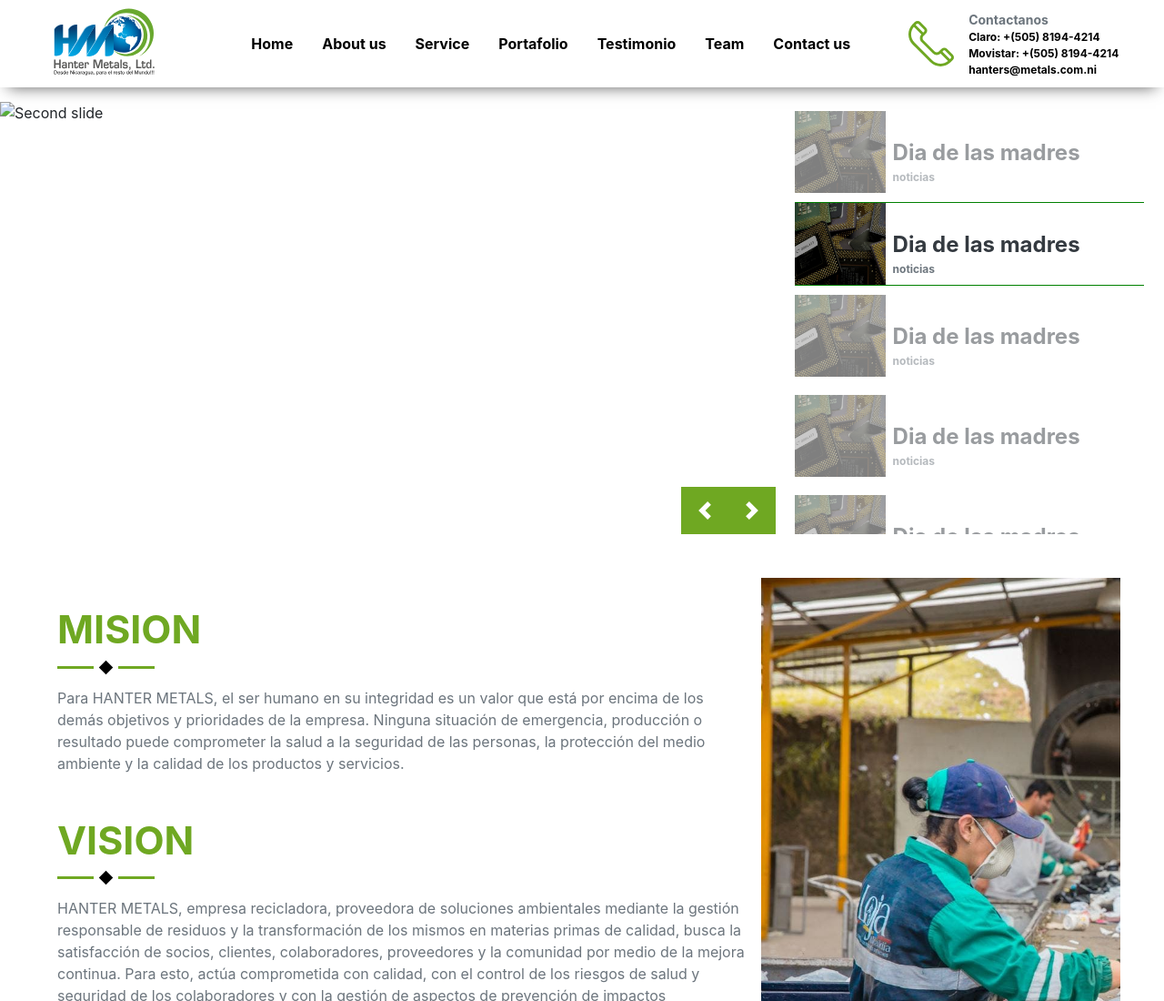
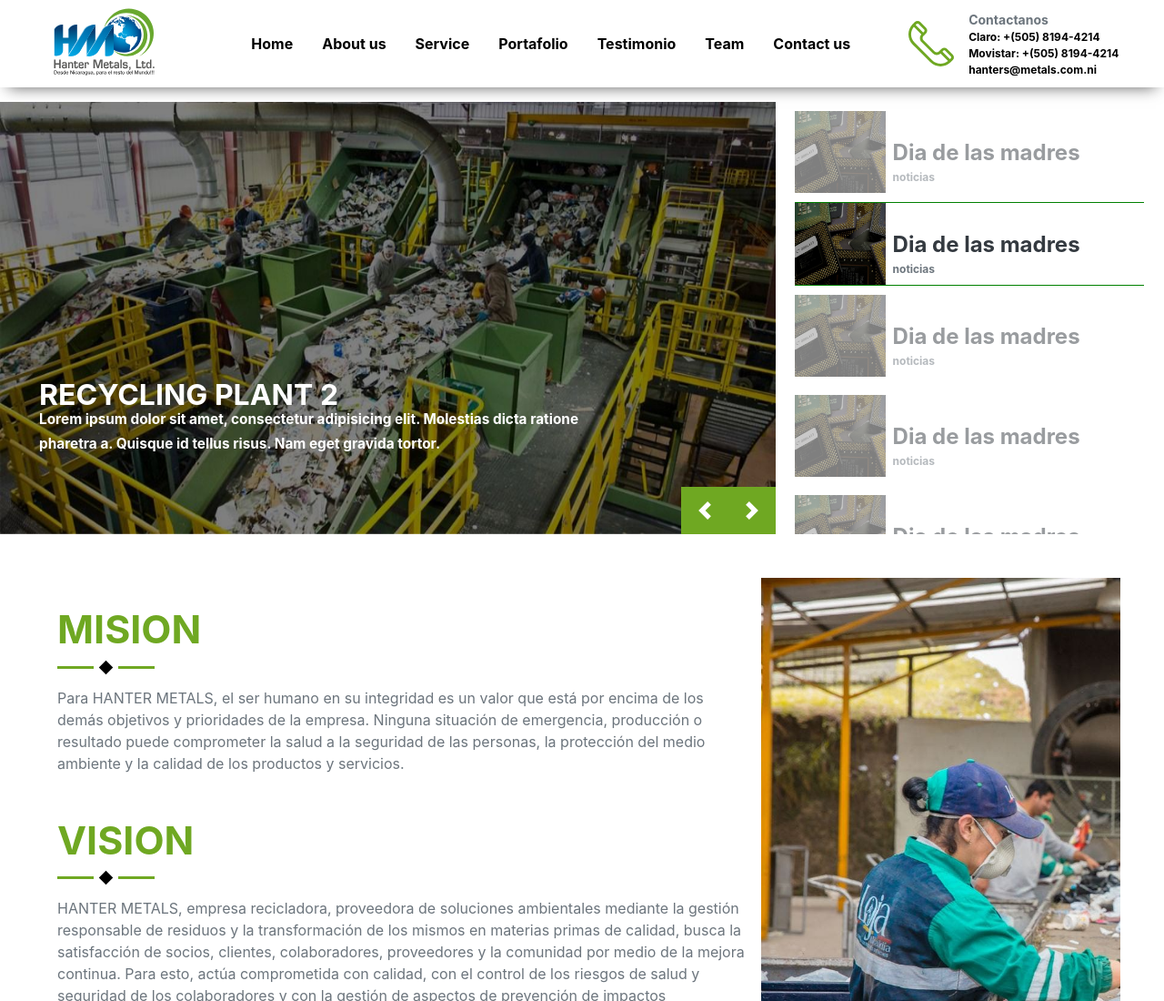
Before and after one commit to JoseGonz98/OnePageWeb, a plain HTML site: page index.html in a window 1280 px wide. Shown: the top 1100 px of the page at 91% size. Drawn offline with nearby package versions, Linux system fonts and the light colour scheme; the site is published under a folder, as on GitHub Pages, so addresses that start at the root find nothing.

Commit message:
fix:image main banner

```diff
--- a/index.html
+++ b/index.html
@@ -305,7 +305,7 @@
         <div class="col-8 position-relative" style="padding: 0;">
             <div class="carousel-inner">
                 <div class="carousel-item active" style="border: none;">
-                <img class="d-block w-100" src="/assets/img/recicladora.jpg" alt="First slide" style="height: 475px;">
+                <img class="d-block w-100" src="./assets/img/recicladora.jpg" alt="First slide" style="height: 475px;">
                 <div class="carousel-caption w-100 d-flex justify-content-start flex-column  font-weight-bold ">
 
                     <div class="d-flex justify-content-start text-white animate__animated animate__bounceInDown " style="animation-delay:1s;">
@@ -319,7 +319,7 @@
                 </div>
             </div>
                 <div class="carousel-item" style="border: none;">
-                <img class="d-block w-100" src="/assets/img/recicladora.jpg" alt="Second slide" style="height: 475px;">
+                <img class="d-block w-100" src="./assets/img/recicladora.jpg" alt="Second slide" style="height: 475px;">
                 <div class="carousel-caption w-100 d-flex justify-content-start flex-column  font-weight-bold ">
 
                     <div class="d-flex justify-content-start text-white animate__animated animate__bounceInDown " style="animation-delay:1s;">
@@ -333,7 +333,7 @@
                 </div>
             </div>
                 <div class="carousel-item" style="border: none;">
-                    <img class="d-block w-100" src="/assets/img/recicladora.jpg" alt="Fourth slide" style="height: 475px;">
+                    <img class="d-block w-100" src="./assets/img/recicladora.jpg" alt="Fourth slide" style="height: 475px;">
                     <div class="carousel-caption w-100 d-flex justify-content-start flex-column  font-weight-bold ">
 
                     <div class="d-flex justify-content-start text-white animate__animated animate__bounceInDown " style="animation-delay:1s;">
@@ -347,7 +347,7 @@
                 </div>
                 </div>
                 <div class="carousel-item" style="border: none;">
-                <img class="d-block w-100" src="/assets/img/recicladora.jpg" alt="Fifth slide" style="height: 475px;">
+                <img class="d-block w-100" src="./assets/img/recicladora.jpg" alt="Fifth slide" style="height: 475px;">
                 <div class="carousel-caption w-100 d-flex justify-content-start flex-column  font-weight-bold ">
 
                     <div class="d-flex justify-content-start text-white animate__animated animate__bounceInDown " style="animation-delay:1s;">
@@ -361,7 +361,7 @@
                 </div>
             </div>
                 <div class="carousel-item" style="border: none;">
-                <img class="d-block w-100" src="/assets/img/recicladora.jpg" alt="Fifth slide" style="height: 475px;">
+                <img class="d-block w-100" src="./assets/img/recicladora.jpg" alt="Fifth slide" style="height: 475px;">
                 <div class="carousel-caption w-100 d-flex justify-content-start flex-column  font-weight-bold ">
 
                     <div class="d-flex justify-content-start text-white animate__animated animate__bounceInDown " style="animation-delay:1s;">
@@ -375,7 +375,7 @@
                 </div>
             </div>
                 <div class="carousel-item" style="border: none;">
-                <img class="d-block w-100" src="/assets/img/recicladora.jpg" alt="Sixth slide" style="height: 475px;">
+                <img class="d-block w-100" src="./assets/img/recicladora.jpg" alt="Sixth slide" style="height: 475px;">
                 <div class="carousel-caption w-100 d-flex justify-content-start flex-column  font-weight-bold ">
 
                     <div class="d-flex justify-content-start text-white animate__animated animate__bounceInDown " style="animation-delay:1s;">
```
